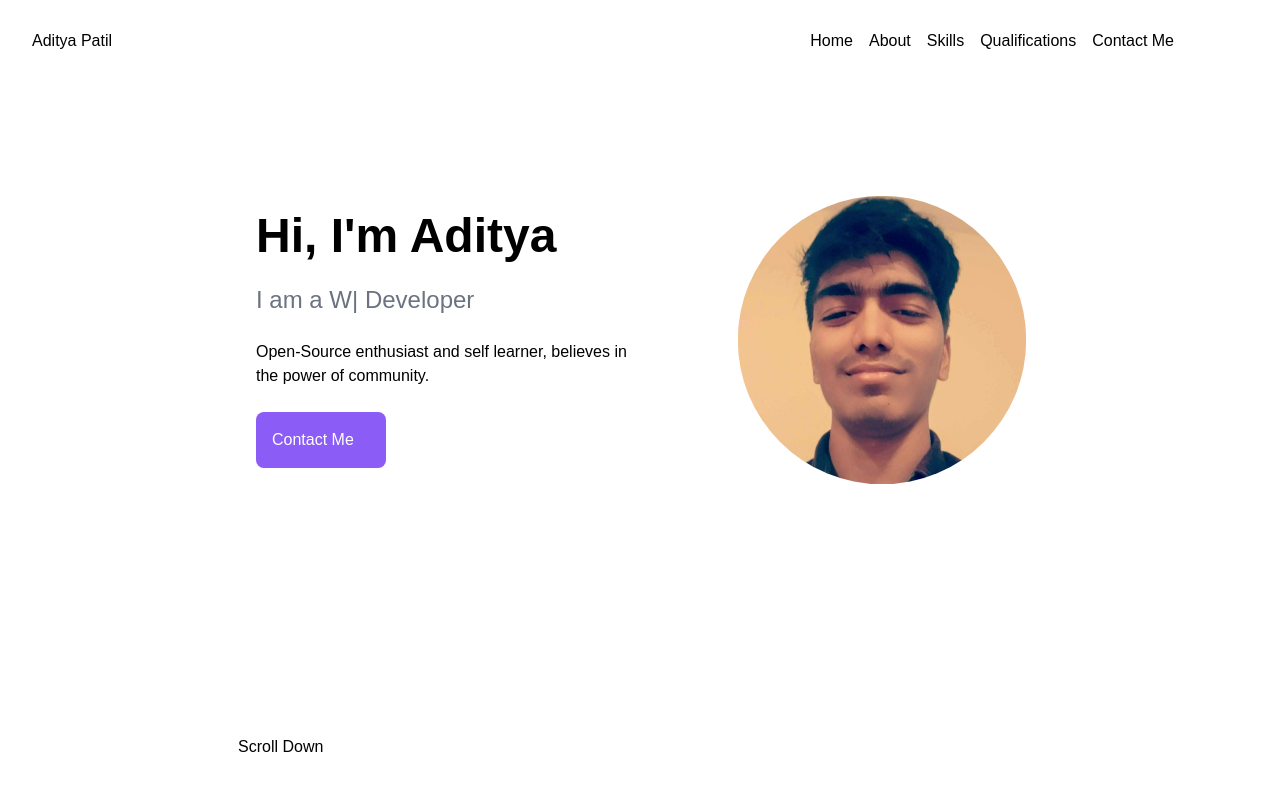
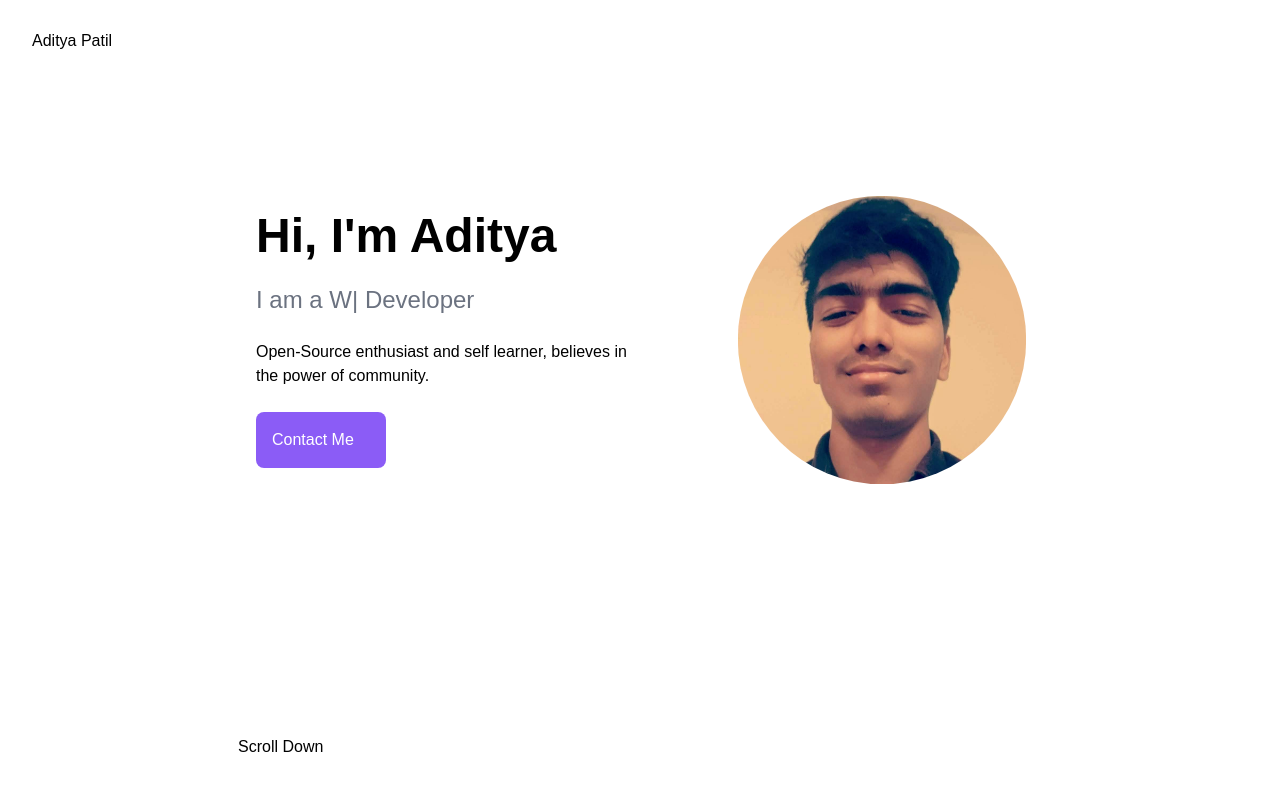
Before and after one commit to solaris7x/meonweb, a Next.js app: page / in a window 1280 px wide. Shown: the top 800 px of the page. Built offline with nearby package versions, Linux system fonts and the light colour scheme; some icons are missing; a web font is replaced by a local one.

Commit message:
NavBar mobile ready

```diff
--- a/src/components/Home/NavBar.tsx
+++ b/src/components/Home/NavBar.tsx
@@ -1,40 +1,78 @@
 import Link from "next/link"
 import { Icon } from "@iconify/react"
+import { useState } from "react"
 
 interface NavBarProps {
   title: string
   links: {
     name: string
     href: string
+    icon: string
   }[]
 }
 
 const NavBar = (props: NavBarProps) => {
+  const [mobileMenuHidden, setMobileMenuHidden] = useState<boolean>(true)
+
   return (
-    <nav className="py-6 px-4 md:px-8 flex items-center w-full fixed top-0 bg-white">
+    <header className="w-full fixed bottom-0 md:bottom-auto md:top-0 bg-white">
+      {/* Mobile Menu */}
+      {/* <div className="h-24 bg-cyan-300"></div> */}
+      <nav className="py-3 md:py-6 px-4 md:px-8 flex items-center">
         {/* Title */}
         <Link href="/">
           <a className="hover:text-violet-500">{props.title}</a>
         </Link>
 
         {/* Menu */}
-      <div className="ml-auto">
-        <ul className="flex">
+        <div
+          className={`md:ml-auto absolute bottom-0 left-0 md:static bg-white w-full md:w-auto ${
+            mobileMenuHidden ? "hidden" : "block"
+          }`}
+        >
+          <ul className="grid grid-cols-3 gap-4 px-6 pt-8 md:flex md:p-0 md:gap-8">
             {props.links.map((link, index) => (
-            <li key={index} className="mx-2">
+              <li key={index} className="p-2 md:py-0">
                 <Link href={link.href}>
-                <a className="hover:text-violet-500">{link.name}</a>
+                  <a className="hover:text-violet-500 flex flex-col items-center justify-center">
+                    <Icon icon={link.icon} className="md:hidden" />
+                    {link.name}
+                  </a>
                 </Link>
               </li>
             ))}
           </ul>
+          <div className="w-full hover:text-violet-500 flex justify-end md:hidden">
+            <button
+              className="p-2 mr-2 mb-2"
+              onClick={() => {
+                setMobileMenuHidden((prev) => !prev)
+              }}
+            >
+              <Icon
+                icon="ant-design:close-circle-outlined"
+                className="text-2xl"
+              />
+            </button>
+          </div>
         </div>
 
         {/* Theme toggle */}
-      <button className="ml-8 p-2 text-lg hover:text-violet-500">
+        <button className="ml-auto md:ml-8 p-2 text-lg hover:text-violet-500">
           <Icon icon="bi:moon" />
         </button>
+
+        {/* Mobile Menu button */}
+        <button
+          className="md:hidden mx-4 text-lg hover:text-violet-500"
+          onClick={() => {
+            setMobileMenuHidden((prev) => !prev)
+          }}
+        >
+          <Icon icon="uil:apps" />
+        </button>
       </nav>
+    </header>
   )
 }
 export default NavBar
--- a/src/pages/index.tsx
+++ b/src/pages/index.tsx
@@ -20,22 +20,27 @@ const Home: NextPage = () => {
             {
               name: "Home",
               href: "/",
+              icon: "uil:estate",
             },
             {
               name: "About",
               href: "/#about",
+              icon: "uil:user",
             },
             {
               name: "Skills",
               href: "/#skills",
+              icon: "uil:file-alt",
             },
             {
               name: "Qualifications",
               href: "/#qualification",
+              icon: "uil:graduation-cap",
             },
             {
               name: "Contact Me",
               href: "/#contact",
+              icon: "uil:message",
             },
           ]}
         />
```
Lines whose indentation alone changed are shown as unchanged.
